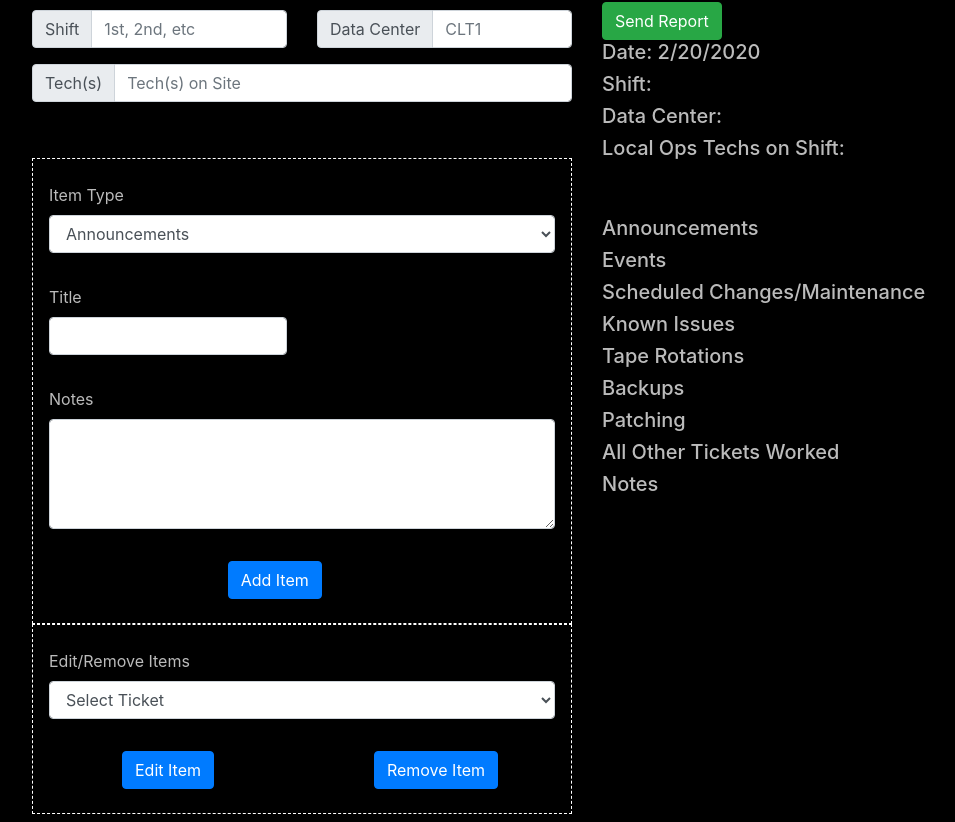
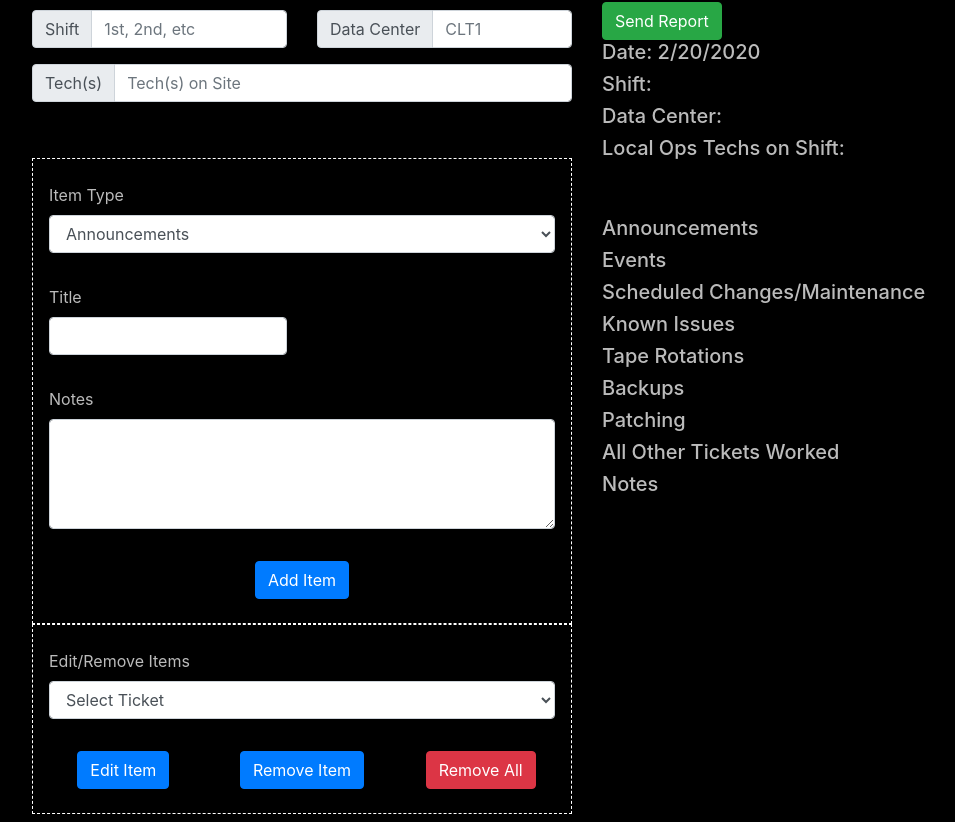
Before and after one commit to GregoryDesmarais/dcTools, a React (Create React App) app in the folder client/: page /handoff in a window 1280 px wide. Shown: the part 278-1100 px from the top of the page, without its empty margins (53-1008 px from the left). Built offline with nearby package versions, Linux system fonts and the light colour scheme.

Commit message:
Adding "Remove All" button - Updated editItem to acccount for new button. - Updated edit to use "edit", instead of true/false.

```diff
--- a/client/src/pages/Handoff/index.js
+++ b/client/src/pages/Handoff/index.js
@@ -25,8 +25,8 @@ class Handoff extends Component {
         modify: "",
     }
 
+    //On load, states are set to localStorage if there are values saved.
     componentDidMount = () => {
-
         this.setState({
             names: localStorage.names || "",
             shift: localStorage.shift || "",
@@ -74,6 +74,19 @@ class Handoff extends Component {
 
     editItem(event, edit){
         event.preventDefault();
+        if(edit === "all")
+        {
+            let verify = window.confirm("Are you sure you want to clear all tickets?")
+            if(verify)
+            {
+                this.setState({
+                    items: []
+                })
+            }
+            else{
+                return;
+            }
+        }
         //Get values of selected ticket
         let modify = this.state.items[this.state.modify];
         //Make copy of the state.items array
@@ -86,7 +99,7 @@ class Handoff extends Component {
             modify: ""
         })
         //If edit was selected, change the states below to update the appropriate fields.
-        if(edit){
+        if(edit === "edit"){
             this.setState({
                 type: modify.type,
                 title: modify.title,
@@ -200,7 +213,7 @@ class Handoff extends Component {
                             </Row>
                             <Row>
                                 <Col lg={4}/>
-                                <Col>
+                                <Col className="text-center">
                                 <Button variant="primary" type="submit" onClick={this.addItem}>Add Item</Button>
                                 </Col>
                                 <Col lg={4}/>
@@ -215,7 +228,7 @@ class Handoff extends Component {
                                             <option value="">Select Ticket</option>
                                             {this.state.items.map((item, i) => {
                                                 return(
-                                                    <option key={i} value={i}>{item.title}</option>
+                                                    <option key={i} value={i}>{item.type} - {item.title}</option>
                                                 )
                                             })}
                                         </Form.Control>
@@ -224,10 +237,13 @@ class Handoff extends Component {
                             </Row>
                             <Row className="text-center">
                                 <Col>
-                                    <Button type="submit" onClick={(event)=> this.editItem(event, true)}>Edit Item</Button>
+                                    <Button type="submit" onClick={(event)=> this.editItem(event, "edit")}>Edit Item</Button>
                                 </Col>
                                 <Col>
-                                    <Button type="submit" onClick={(event) => this.editItem(event, false)}>Remove Item</Button>
+                                    <Button type="submit" onClick={(event) => this.editItem(event, "remove")}>Remove Item</Button>
+                                </Col>
+                                <Col>
+                                    <Button type="submit" variant="danger" onClick={(event) => this.editItem(event, "all")}>Remove All</Button>
                                 </Col>
                             </Row>
                             </Form>
```
